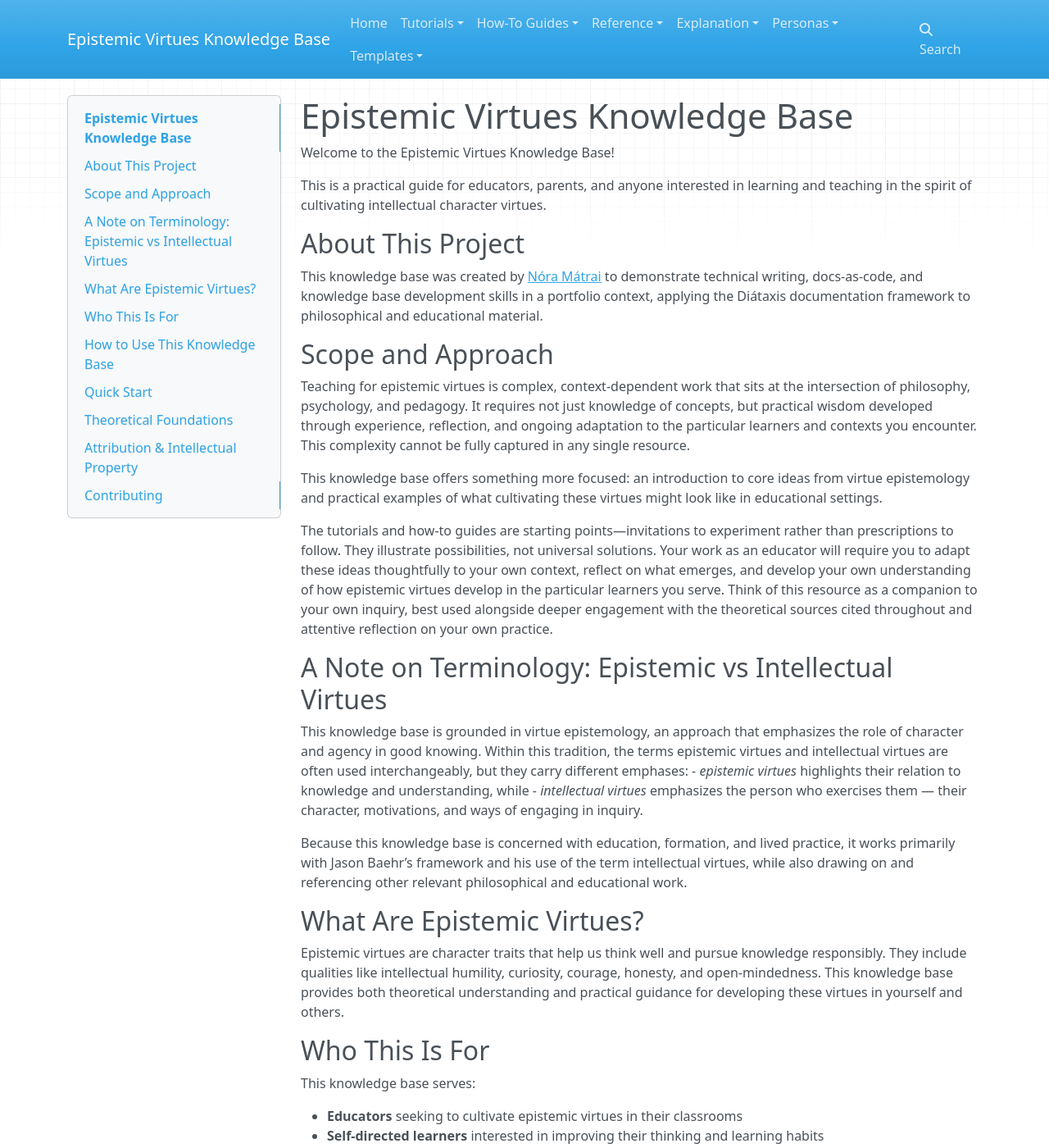
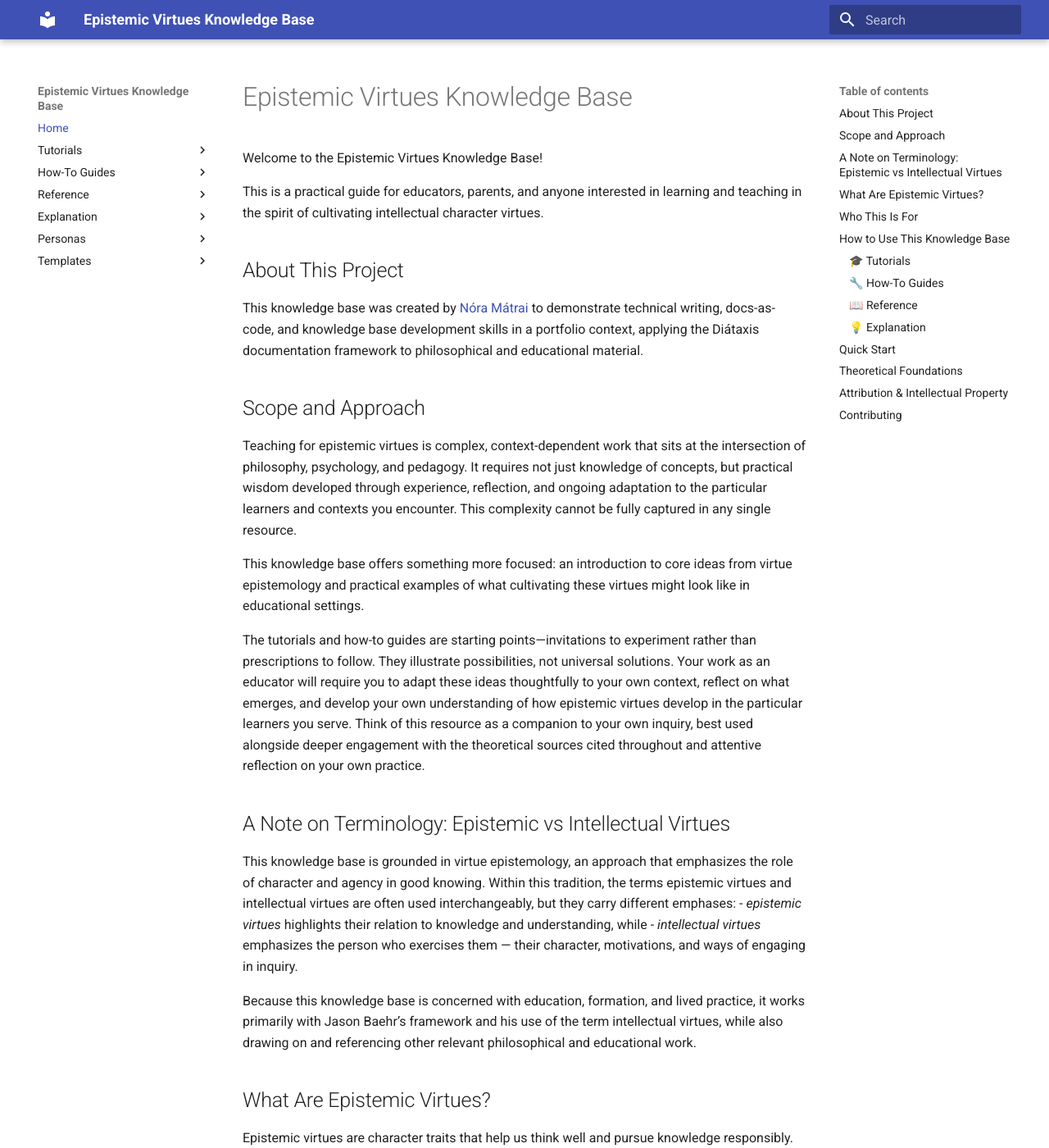
Before and after one commit to noanma/Epistemic-Virtues-KB, an MkDocs documentation site: the page built from docs/index.md, in a window 1280 px wide and 1400 px high. Shown: the whole window at 82% size. Built offline with MkDocs 1.6.1 and Material for MkDocs 9.7.7, drawn with Linux system fonts in a browser that asks for light colours; nearby versions of some CDN libraries; some of the changed lines change nothing that is shown; some of the changed text lies outside the part shown.

Commit message:
Added requirements.txt

```diff
--- a/mkdocs.yml
+++ b/mkdocs.yml
@@ -1,6 +1,10 @@
 site_name: Epistemic Virtues Knowledge Base
+
+theme:
+  name: material
+
 nav:
-  - Home: docs/index.md # Landing page/introduction
+  - Home: index.md # Landing page/introduction
   - Tutorials: # Learning-oriented
     - "First Virtue Practice": tutorials/first-virtue-practice.md
     - "Building a Classroom Culture of Curiosity": tutorials/classroom-curiosity-culture.md
--- /dev/null
+++ b/requirements.txt
@@ -0,0 +1,3 @@
+mkdocs
+mkdocs-material
+mkdocs-puml
```
Also changed, not shown: 1 other file.
